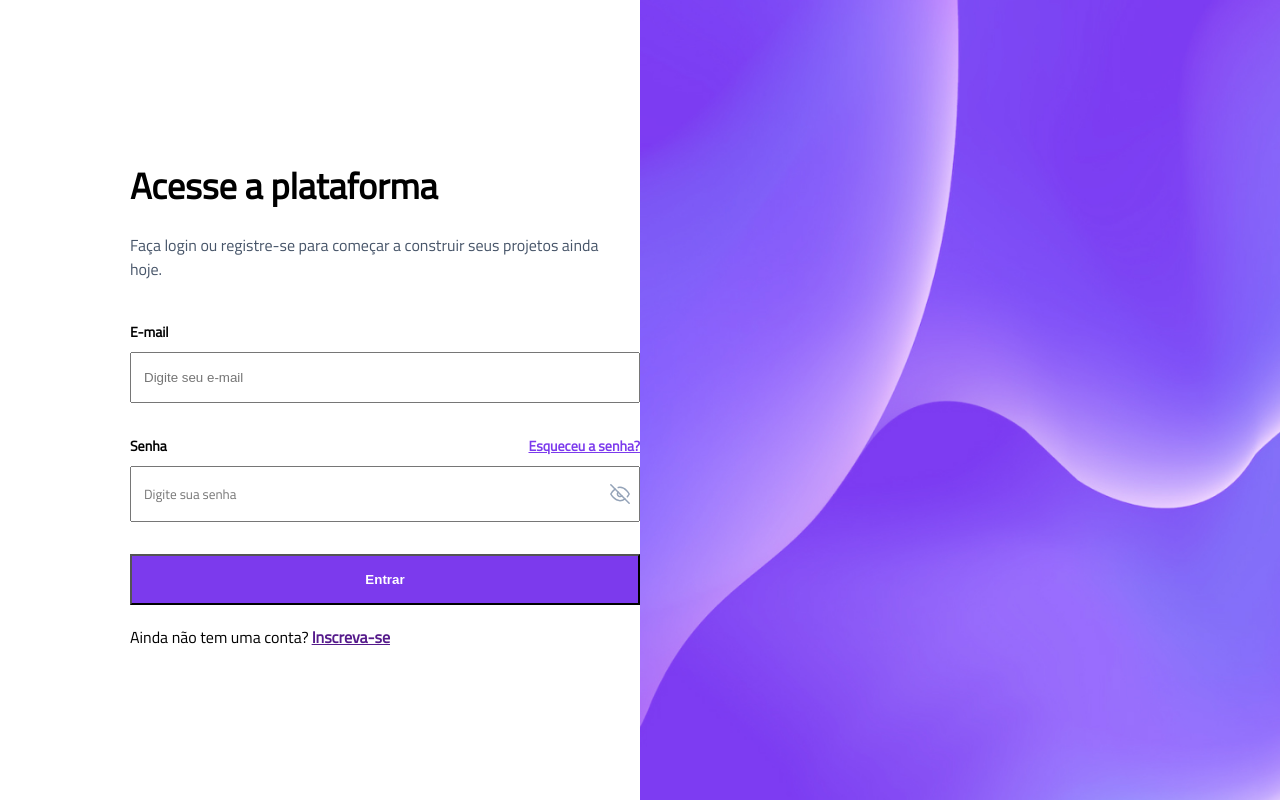
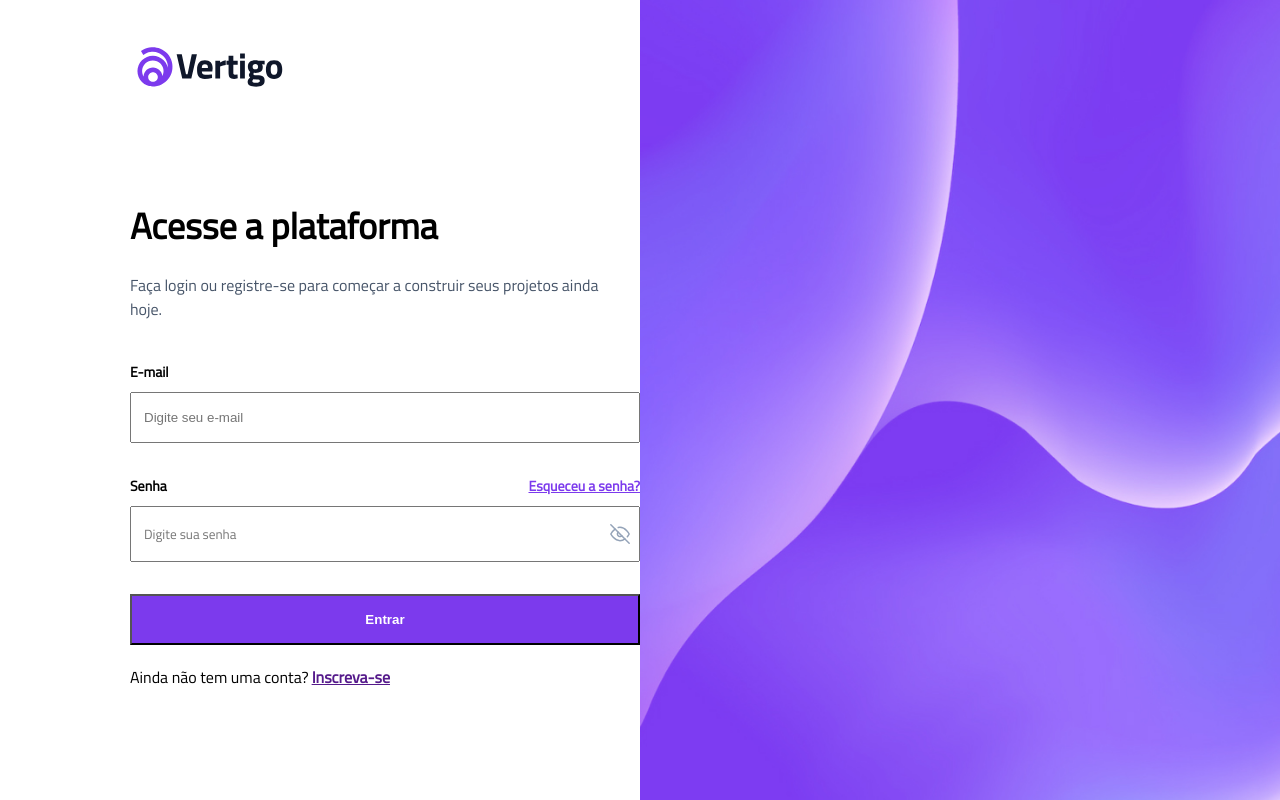
Before and after one commit to IsaqueSeverino/PaginaLogin, a plain HTML site: page index.html in a window 1280 px wide. Drawn offline with Linux system fonts and the light colour scheme; the site is published under a folder, as on GitHub Pages, so addresses that start at the root find nothing.

Commit message:
Update index.html

```diff
--- a/index.html
+++ b/index.html
@@ -12,7 +12,7 @@
         <div class="PartD">
             <div>
                 <header>
-                    <img id="Logo" src="/assets/logo.svg" alt="">
+                    <img id="Logo" src="./assets/logo.svg" alt="">
                 </header>
 
                 <main>
```
